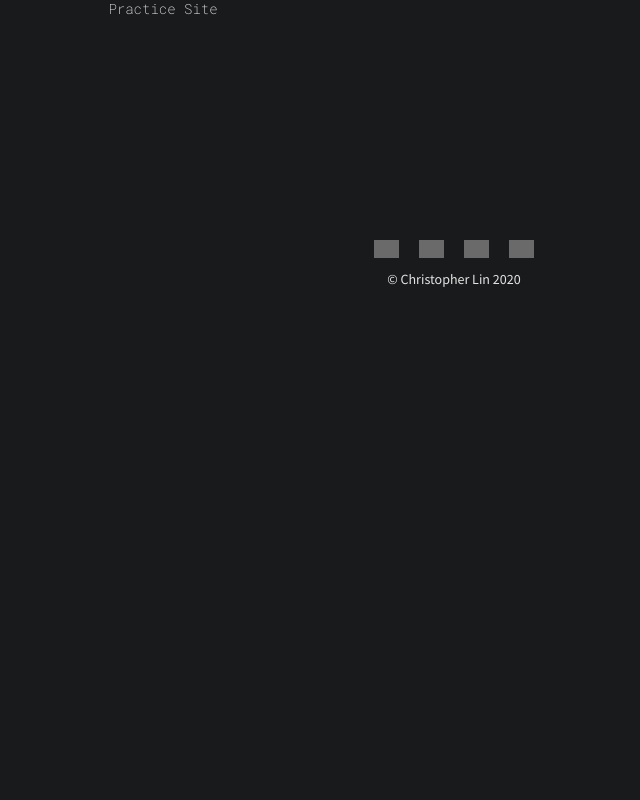
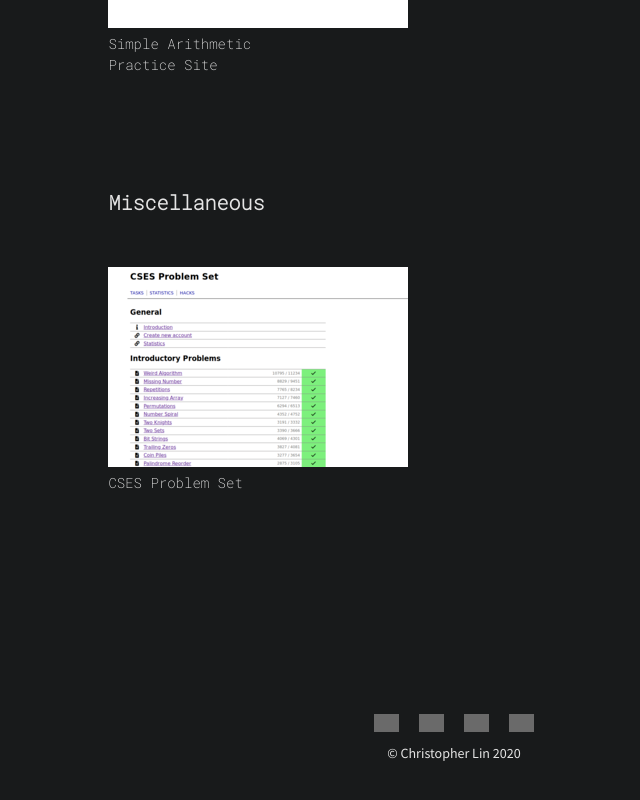
Before and after one commit to lintopher0315/lintopher-me, a React (Create React App) app: page / in a window 1280 px wide. Shown: the part 1010-1810 px from the top of the page, without its empty margins (186-826 px from the left). Before the commit the page ends 1356 px from the top, so only its background shows below. Built offline with nearby package versions, Linux system fonts and the light colour scheme; grey boxes are pictures that could not be loaded.

Commit message:
added project cateogories and cses

```diff
--- a/src/components/Home.js
+++ b/src/components/Home.js
@@ -7,16 +7,28 @@
     ["quickmath_img.png", null, null],
 ]
 
+const MISC_IMGS = [
+    ["cses_img.png", null, null],
+]
+
 const TITLES = [
     ["Spotify Browser Player/Visualizer", "CLI for Chess Analysis", "RL Bot for Go"],
     ["Basic Shell Implementaion", "BnB Application/Extension", "Digital Image Processing"],
     ["Simple Arithmetic Practice Site", null, null],
 ]
 
+const MISC_TITILES = [
+    ["CSES Problem Set", null, null],
+]
+
 const DESCS = [
     ["a 3D Spotify visualizer straight from the browser", "a lightweight command line interface for viewing and analyzing lichess games", "an RL bot based off of Monte Carlo Tree Search for the Go board game, from scratch"],
     ["a simple UNIX-based shell written in C", "a web app and extension that allows quick access to rental listings information for travelers", "a short collection of image processing experiments"],
     ["a tool that enables basic math practice and competition over the web", null, null],
+]
+
+const MISC_DESCS = [
+    ["my personal solutions to the CSES problem set", null, null],
 ]
 
 function Home() {
@@ -55,10 +67,53 @@
         )
     })
 
+    let misc_grid = MISC_IMGS.map((img, i) => {
+        return (
+            <Row id="row" key={i}>
+                <Col id="left-col" xs={12} sm={12} md={4}>
+                    {img[0]!==null ? <img src={require(`./../res/${img[0]}`)} id="left-img"/> : <div></div>}
+                    <div id="card-desc" style={{paddingLeft: '3px'}}>
+                        {MISC_DESCS[i][0]}
+                    </div>
+                    <div id="card-title">
+                        <p>{MISC_TITILES[i][0]}</p>
+                    </div>
+                </Col>
+                <Col xs={12} sm={12} md={4}>
+                    {img[1]!==null ? <img src={require(`./../res/${img[1]}`)} id="center-img"/> : <div></div>}
+                    <div id="card-desc" style={{paddingLeft: '12px'}}>
+                        {MISC_DESCS[i][1]}
+                    </div>
+                    <div id="card-title">
+                        <p id="card-title-text-mid">{MISC_TITILES[i][1]}</p>
+                    </div>
+                </Col>
+                <Col id="right-col" xs={12} sm={12} md={4}>
+                    {img[2]!==null ? <img src={require(`./../res/${img[2]}`)} id="right-img"/> : <div></div>}
+                    <div id="card-desc" style={{paddingLeft: '24px'}}>
+                        {MISC_DESCS[i][2]}
+                    </div>
+                    <div id="card-title">
+                        <p id="card-title-text-right">{MISC_TITILES[i][2]}</p>
+                    </div>
+                </Col>
+            </Row>
+        )
+    })
+
     return (
         <div>
+            <div id="category">
+                Development
+            </div>
             <Container fluid>
                 {grid}
+            </Container>
+            <div id="category" style={{paddingTop: '7vh'}}>
+                Miscellaneous
+            </div>
+            <Container fluid>
+                {misc_grid}
             </Container>
         </div>
     )
--- a/src/components/styles.css
+++ b/src/components/styles.css
@@ -11,11 +11,18 @@
 
 #header {
     padding-top: 3vh;
-    padding-bottom: 10vh;
+    padding-bottom: 7vh;
 }
 
 #title {
     font-size: 32px;
+}
+
+#category {
+    font-size: 20px;
+    font-family: 'Roboto Mono';
+    font-weight: bold;
+    padding-bottom: 50px;
 }
 
 #row {
```
Also changed, not shown: src/res/cses_img.png (added).
